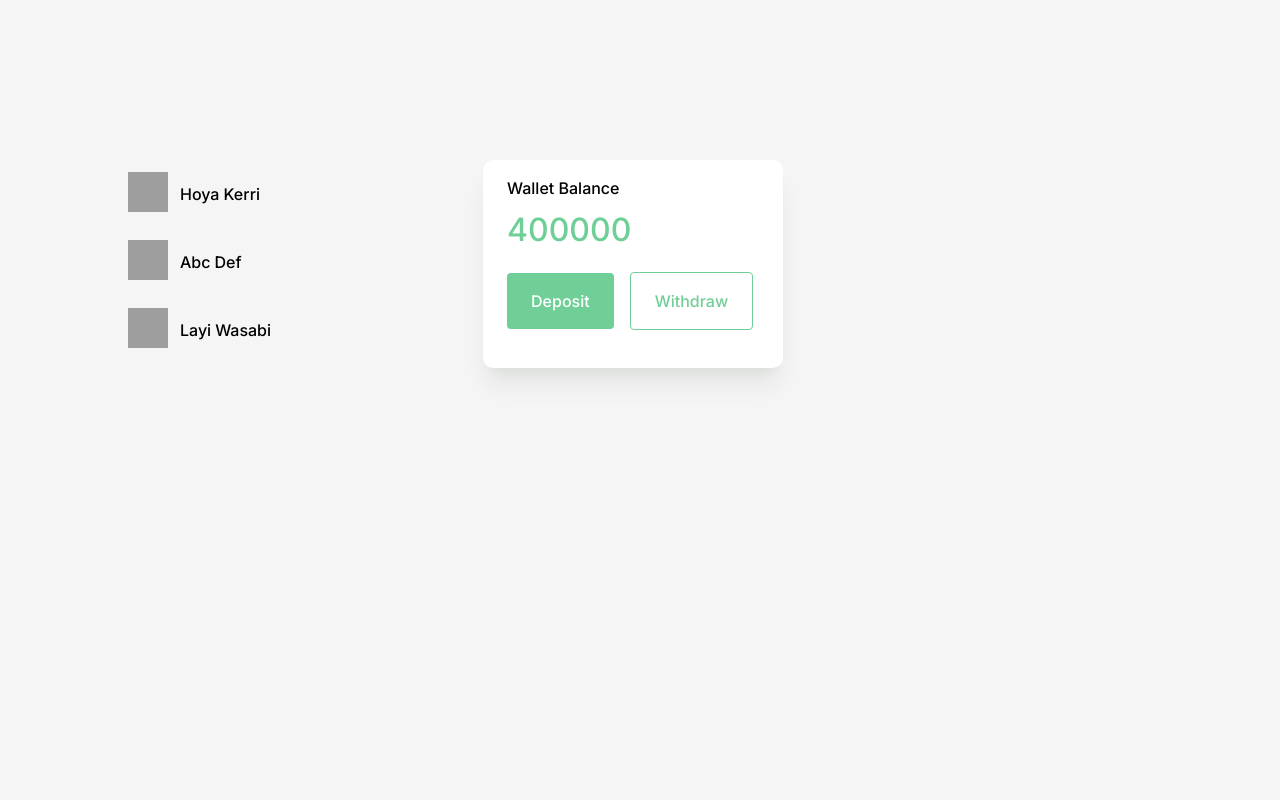
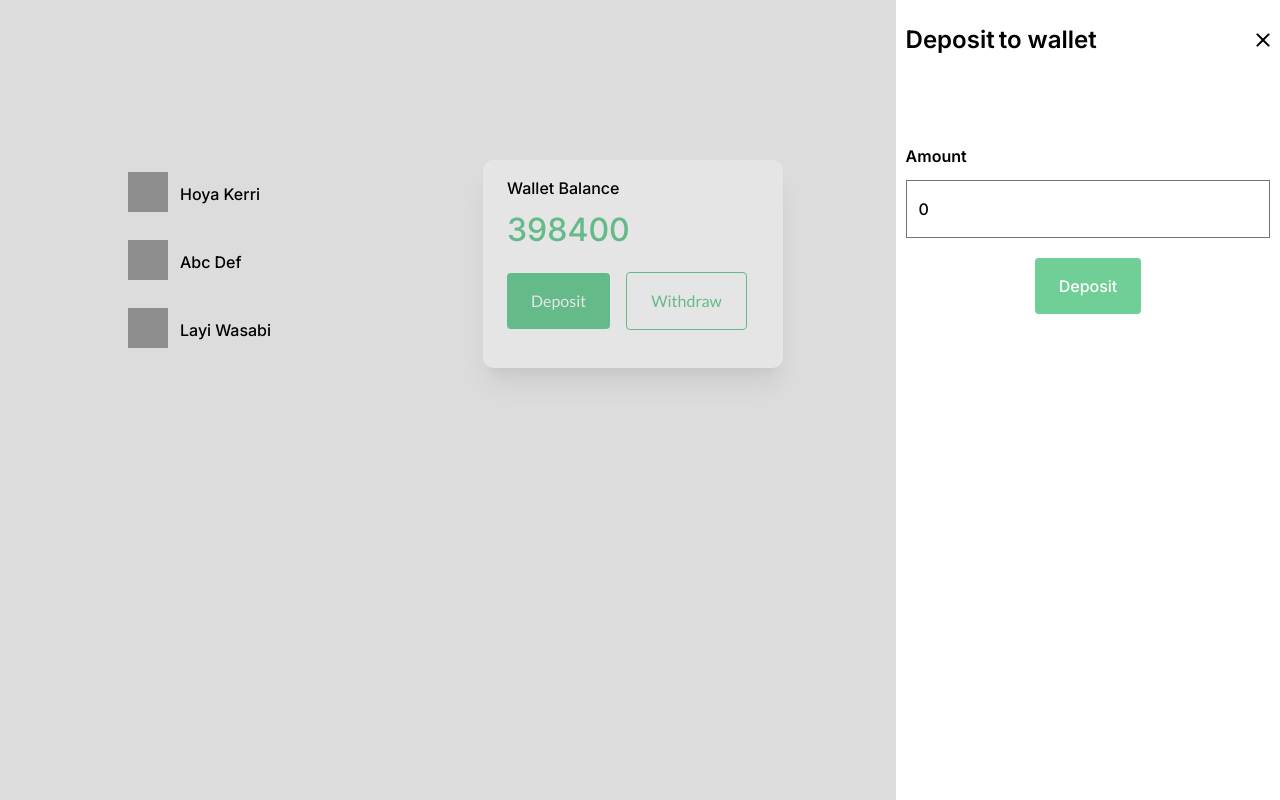
Before and after one commit to ViaxCo/frontend-challenge, a React (Create React App) app: page / in a window 1280 px wide. Both pictures are taken after a click on the button "Deposit". Built offline with nearby package versions, Linux system fonts and the light colour scheme; data requests are answered from the project's data file; grey boxes are pictures that could not be loaded.

Commit message:
Add functionality for desktop screens

```diff
--- a/db.json
+++ b/db.json
@@ -3,20 +3,20 @@
     {
       "id": 1,
       "firstName": "Hoya",
-      "lastName":"Kerri",
-      "walletBalance": 400000
+      "lastName": "Kerri",
+      "walletBalance": 398400
     },
     {
       "id": 2,
       "firstName": "Abc",
-      "lastName":"Def",
-      "walletBalance": 100000
+      "lastName": "Def",
+      "walletBalance": 109000
     },
     {
       "id": 3,
       "firstName": "Layi",
-      "lastName":"Wasabi",
-      "walletBalance": 670000
+      "lastName": "Wasabi",
+      "walletBalance": 648700
     }
   ]
 }
--- a/src/components/AmountContainer.jsx
+++ b/src/components/AmountContainer.jsx
@@ -1,15 +1,34 @@
+import { useState } from 'react';
+
 import Button from './Button';
 
-const AmountContainer = ({ userBalance }) => {
+const AmountContainer = ({ userBalance, setShowModal, handleChildClick }) => {
+  const [action, setAction] = useState('');
+
+  function handleClick(title) {
+    handleChildClick(title);
+  }
   return (
     <div className="amount-container p-3">
       <h1 className="text-base font-normal">Wallet Balance</h1>
       <p className="text-3xl text-deyork my-3">{userBalance}</p>
       <div className="my-6">
-        <button className=" pointer bg-deyork text-white text-base p-3 border-none rounded-sm">
+        <button
+          onClick={(e) => {
+            setShowModal(true);
+            handleClick(e.target.textContent);
+          }}
+          className=" pointer font-lato bg-deyork font-normal text-white text-base p-3 border-none rounded-sm"
+        >
           Deposit
         </button>
-        <button className=" pointer bg-white text-deyork text-base ml-3 p-3 border-deyork rounded-sm">
+        <button
+          onClick={(e) => {
+            handleClick(e.target.textContent);
+            setShowModal(true);
+          }}
+          className=" pointer font-lato font-normal bg-white text-deyork text-base ml-3 p-3 border-deyork rounded-sm"
+        >
           Withdraw
         </button>
       </div>
--- a/src/components/Button.jsx
+++ b/src/components/Button.jsx
@@ -13,7 +13,7 @@ const Button = ({ title, setShowModal, handleChildClick }) => {
       <button
         onClick={() => {
           handleClick();
-          setOpenModal(true);
+          // setOpenModal(true);
           setShowModal(!openModal);
         }}
       >
--- a/src/components/Modal.jsx
+++ b/src/components/Modal.jsx
@@ -29,6 +29,7 @@ const Modal = ({ action, setShowModal, userData }) => {
 
   const [openModal, setOpenModal] = useState(true);
   return (
+    <div className="blur">
       <div className="modal">
         <form onSubmit={handleUpdateBalance} className="w-95 mx-auto my-6">
           <div className="flex justify-between items-center w-full  ">
@@ -53,15 +54,13 @@ const Modal = ({ action, setShowModal, userData }) => {
             </div>
           </div>
           <div className="modal-button">
-          <button
-            className="bg-deyork text-white text-base p-3 border-none rounded-sm"
-            //onClick={() => setShowModal(false)}
-          >
+            <button className="bg-deyork text-white text-base p-3 border-none rounded-sm">
               {action}
             </button>
           </div>
         </form>
       </div>
+    </div>
   );
 };
 
--- a/src/components/User.jsx
+++ b/src/components/User.jsx
@@ -57,9 +57,7 @@ const User = ({ data }) => {
       </div>
 
       {showModal ? (
-        <Modal userData={data} action={action} setShowModal={setShowModal}>
-          <p>Modal content goes here.</p>
-        </Modal>
+        <Modal userData={data} action={action} setShowModal={setShowModal} />
       ) : null}
     </>
   );
--- a/src/components/Users.jsx
+++ b/src/components/Users.jsx
@@ -5,8 +5,13 @@ import AmountContainer from './AmountContainer';
 import Modal from './Modal';
 
 const Users = () => {
+  const [user, setUser] = useState({});
   const [users, setUsers] = useState([]);
-  const [showDropDown, setShowDropDown] = useState(false);
+  const [showModal, setShowModal] = useState(false);
+  const [action, setAction] = useState('');
+
+  const handleChildClick = (string) => setAction(string);
+
   const [userBalance, setUserBalance] = useState(0);
 
   useEffect(() => {
@@ -14,6 +19,8 @@ const Users = () => {
       .get('http://localhost:3000/users')
       .then(({ data }) => {
         setUsers(data);
+        setUser(data[0]);
+        setUserBalance(data[0]?.walletBalance);
       })
       .catch((err) => {
         console.log(err);
@@ -24,6 +31,7 @@ const Users = () => {
     axios
       .get('http://localhost:3000/users')
       .then(({ data }) => {
+        setUser(data[0]);
         setUserBalance(data[0]?.walletBalance);
       })
       .catch((err) => {
@@ -47,7 +55,10 @@ const Users = () => {
           {users?.map((data, id) => {
             return (
               <div
-                onClick={() => setUserBalance(data?.walletBalance)}
+                onClick={() => {
+                  setUserBalance(data?.walletBalance);
+                  setUser(data);
+                }}
                 className="pointer flex items-center my-3"
                 key={id}
               >
@@ -68,11 +79,17 @@ const Users = () => {
             );
           })}
         </div>
-        <AmountContainer userBalance={userBalance} />
+        <AmountContainer
+          userBalance={userBalance}
+          handleChildClick={handleChildClick}
+          setShowModal={setShowModal}
+        />
 
-        {/* <Modal>
-          <p>Modal content goes here.</p>
-        </Modal> */}
+        {showModal ? (
+          <Modal action={action} userData={user} setShowModal={setShowModal} />
+        ) : (
+          ''
+        )}
       </div>
     </>
   );
--- a/src/styles/main.css
+++ b/src/styles/main.css
@@ -177,11 +177,22 @@ body {
   /* background-color: var(--deyork); */
 }
 
+.blur {
+  position: fixed;
+  background: rgba(0, 0, 0, 0.1);
+  height: 100vh;
+  top: 0;
+  left: 0;
+  right: 0;
+  bottom: 0;
+  z-index: 10;
+}
+
 .home-desktop {
   display: flex;
   max-width: 1024px;
   width: 90%;
-
+  z-index: -1;
   margin: 0 auto;
   padding: 10rem 0;
 }
@@ -277,6 +288,7 @@ body {
   }
   .home-mobile {
     display: block;
+    z-index: -1;
   }
   .box {
     background-color: var(--white);
@@ -294,7 +306,7 @@ body {
     top: 0;
     width: 100%;
     right: 0;
-    left: 0;
+
     bottom: 0;
     z-index: 4;
   }
```
Lines whose indentation alone changed are shown as unchanged.
